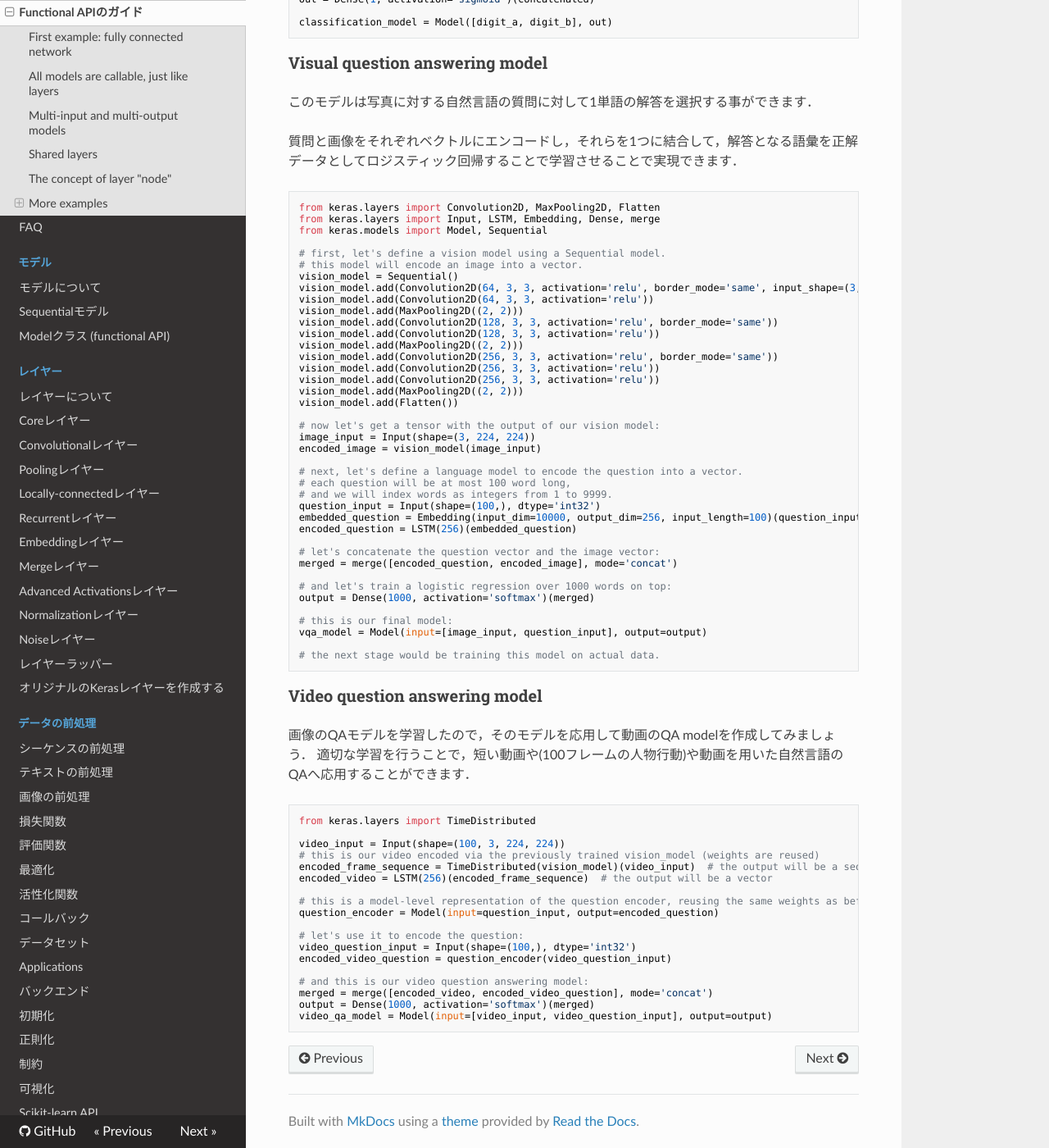
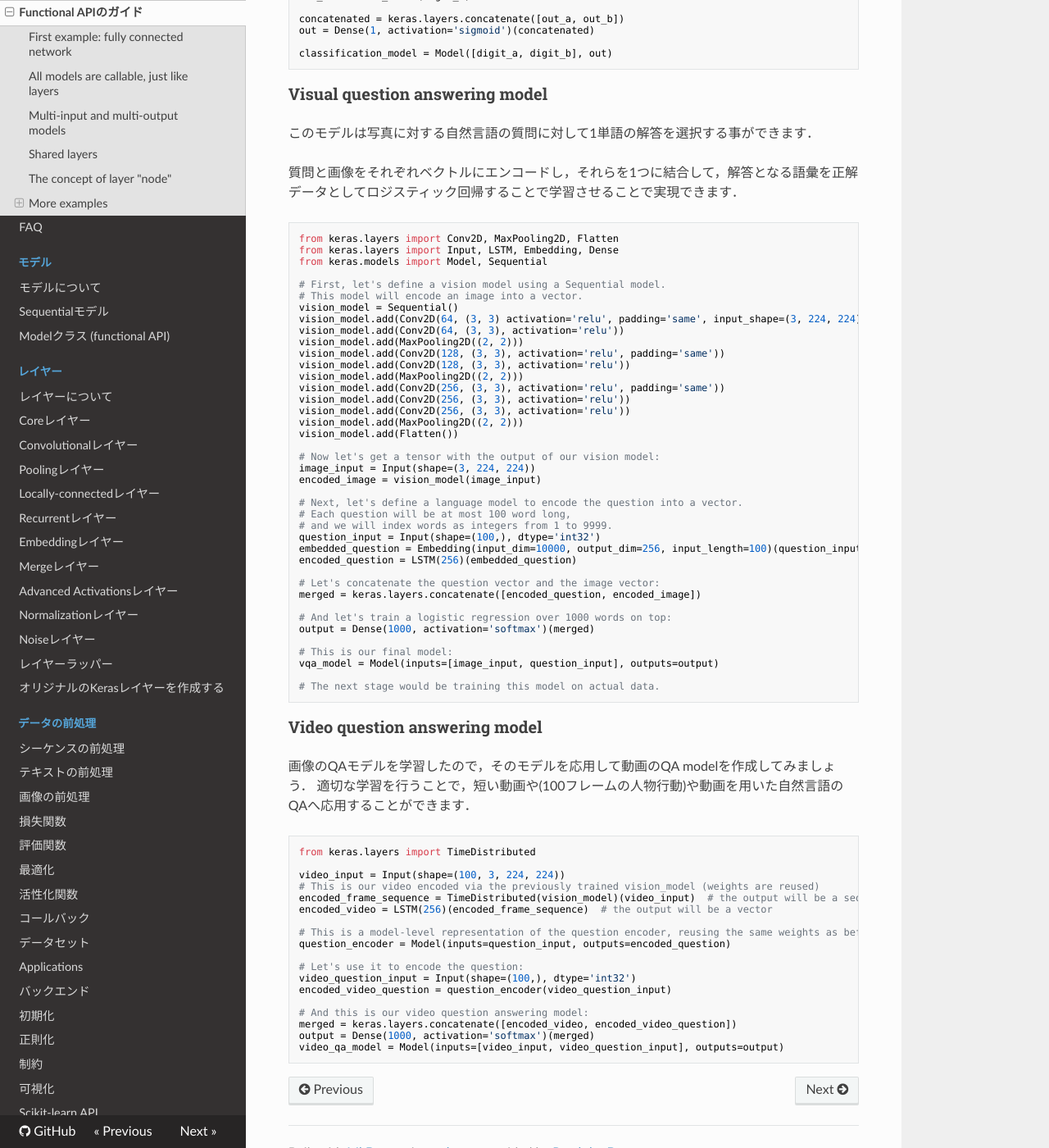
Before and after one commit to keras-team/keras-docs-ja, an MkDocs documentation site: the page built from sources/getting-started/functional-api-guide.md, in a window 1280 px wide and 1400 px high, scrolled down 7114 px. Shown: the whole window at 82% size. Built offline with MkDocs 1.6.1, drawn with Linux system fonts in a browser that asks for light colours; nearby versions of some CDN libraries; old or Windows-style settings are respelled for this version of MkDocs; some of the changed text lies outside the part shown.

Commit message:
Update functional-api-guide.md (#23)

````diff
--- a/sources/getting-started/functional-api-guide.md
+++ b/sources/getting-started/functional-api-guide.md
@@ -13,15 +13,15 @@ functional APIは，複数の出力があるモデルや有向非巡回グラフ
 下記のネットワークは`Sequential` modelによっても定義可能ですが，
 functional APIを使ったシンプルな例を見てきましょう．
 
-- layerのインスタンスは関数呼び出し可能で，戻り値としてtensorを返します
-- `Model`を定義することで入力と出力のtensorは接続されます
-- 上記で定義したモデルは`Sequential`と同様に利用可能です
+- layerのインスタンスは関数呼び出し可能で，戻り値としてtensorを返します．
+- `Model`を定義することで入力と出力のtensorは接続されます．
+- 上記で定義したモデルは`Sequential`と同様に利用可能です．
 
 ```python
 from keras.layers import Input, Dense
 from keras.models import Model
 
-# this returns a tensor
+# This returns a tensor
 inputs = Input(shape=(784,))
 
 # a layer instance is callable on a tensor, and returns a tensor
@@ -29,9 +29,9 @@ x = Dense(64, activation='relu')(inputs)
 x = Dense(64, activation='relu')(x)
 predictions = Dense(10, activation='softmax')(x)
 
-# this creates a model that includes
+# This creates a model that includes
 # the Input layer and three Dense layers
-model = Model(input=inputs, output=predictions)
+model = Model(inputs=inputs, outputs=predictions)
 model.compile(optimizer='rmsprop',
               loss='categorical_crossentropy',
               metrics=['accuracy'])
@@ -46,7 +46,7 @@ functional APIを利用することで，学習済みモデルの再利用が簡
 
 ```python
 x = Input(shape=(784,))
-# this works, and returns the 10-way softmax we defined above.
+# This works, and returns the 10-way softmax we defined above.
 y = model(x)
 ```
 
@@ -56,11 +56,11 @@ y = model(x)
 ```python
 from keras.layers import TimeDistributed
 
-# input tensor for sequences of 20 timesteps,
+# Input tensor for sequences of 20 timesteps,
 # each containing a 784-dimensional vector
 input_sequences = Input(shape=(20, 784))
 
-# this applies our previous model to every timestep in the input sequences.
+# This applies our previous model to every timestep in the input sequences.
 # the output of the previous model was a 10-way softmax,
 # so the output of the layer below will be a sequence of 20 vectors of size 10.
 processed_sequences = TimeDistributed(model)(input_sequences)
@@ -87,48 +87,48 @@ main inputはヘッドラインを整数のシーケンス(それぞれの整数
 
 
 ```python
-from keras.layers import Input, Embedding, LSTM, Dense, merge
+from keras.layers import Input, Embedding, LSTM, Dense
 from keras.models import Model
 
-# headline input: meant to receive sequences of 100 integers, between 1 and 10000.
-# note that we can name any layer by passing it a "name" argument.
+# Headline input: meant to receive sequences of 100 integers, between 1 and 10000.
+# Note that we can name any layer by passing it a "name" argument.
 main_input = Input(shape=(100,), dtype='int32', name='main_input')
 
-# this embedding layer will encode the input sequence
+# This embedding layer will encode the input sequence
 # into a sequence of dense 512-dimensional vectors.
 x = Embedding(output_dim=512, input_dim=10000, input_length=100)(main_input)
 
-# a LSTM will transform the vector sequence into a single vector,
+# A LSTM will transform the vector sequence into a single vector,
 # containing information about the entire sequence
 lstm_out = LSTM(32)(x)
 ```
 
-補助損失を追加し，LSTMとEmbeddeding layerの学習をスムーズに行えるようにします．
+ここでは補助損失を挿入し、LSTMとEmbeddedingレイヤーをスムーズにトレーニングできるようにしますが、モデルでは主損失がはるかに高くなります。
 
 
 ```python
-auxiliary_loss = Dense(1, activation='sigmoid', name='aux_output')(lstm_out)
+auxiliary_output = Dense(1, activation='sigmoid', name='aux_output')(lstm_out)
 ```
 
-ここで，補助の入力データをLSTMの出力とマージしてモデルへ流し込みます．
+この時点で、補助入力データをLSTM出力と連結してモデルに入力します。
 
 ```python
 auxiliary_input = Input(shape=(5,), name='aux_input')
-x = merge([lstm_out, auxiliary_input], mode='concat')
+x = keras.layers.concatenate([lstm_out, auxiliary_input])
 
-# we stack a deep fully-connected network on top
+# We stack a deep densely-connected network on top
 x = Dense(64, activation='relu')(x)
 x = Dense(64, activation='relu')(x)
 x = Dense(64, activation='relu')(x)
 
-# and finally we add the main logistic regression layer
-main_loss = Dense(1, activation='sigmoid', name='main_output')(x)
+# And finally we add the main logistic regression layer
+main_output = Dense(1, activation='sigmoid', name='main_output')(x)
 ```
 
 2つの入力と2つの出力を持ったモデルを定義します．
 
 ```python
-model = Model(input=[main_input, auxiliary_input], output=[main_loss, auxiliary_loss])
+model = Model(inputs=[main_input, auxiliary_input], outputs=[main_output, auxiliary_output])
 ```
 
 モデルをコンパイルし，補助損失に0.2の重み付けを行います．
@@ -181,7 +181,8 @@ functional APIでこのモデルを作成してみましょう．
 サイズが256の140個のシーケンスで，256次元のベクトルの各次元は文字(アルファベット以外も含めた256文字の出現頻度の高いもの）の有無を表します．
 
 ```python
-from keras.layers import Input, LSTM, Dense, merge
+import keras
+from keras.layers import Input, LSTM, Dense
 from keras.models import Model
 
 tweet_a = Input(shape=(140, 256))
@@ -191,31 +192,31 @@ tweet_b = Input(shape=(140, 256))
 それぞれのインプット間でレイヤーを共有するために，１つのレイヤーを生成し，そのレイヤーを用いて複数の入力を処理します．
 
 ```python
-# this layer can take as input a matrix
+# This layer can take as input a matrix
 # and will return a vector of size 64
 shared_lstm = LSTM(64)
 
-# when we reuse the same layer instance
+# When we reuse the same layer instance
 # multiple times, the weights of the layer
 # are also being reused
 # (it is effectively *the same* layer)
 encoded_a = shared_lstm(tweet_a)
 encoded_b = shared_lstm(tweet_b)
 
-# we can then concatenate the two vectors:
-merged_vector = merge([encoded_a, encoded_b], mode='concat', concat_axis=-1)
+# We can then concatenate the two vectors:
+merged_vector = keras.layers.concatenate([encoded_a, encoded_b], axis=-1)
 
-# and add a logistic regression on top
+# And add a logistic regression on top
 predictions = Dense(1, activation='sigmoid')(merged_vector)
 
-# we define a trainable model linking the
+# We define a trainable model linking the
 # tweet inputs to the predictions
-model = Model(input=[tweet_a, tweet_b], output=predictions)
+model = Model(inputs=[tweet_a, tweet_b], outputs=predictions)
 
 model.compile(optimizer='rmsprop',
               loss='binary_crossentropy',
               metrics=['accuracy'])
-model.fit([data_a, data_b], labels, nb_epoch=10)
+model.fit([data_a, data_b], labels, epochs=10)
 ```
 
 共有レイヤーの出力や出力のshapeを見てみましょう．
@@ -270,16 +271,16 @@ assert lstm.get_output_at(1) == encoded_b
 シンプルですね．
 
 `input_shape`と`output_shape`についても同じことが言えます．
-レイヤーが1つのノードしか持っていない，もしくは全てのノードが同じ入出力のshapeであれば，レイヤーの入出力のshapeが一意に定まり，`layer.output_shape`/`layer.input_shape`によって1つのshapeを返します．しかしながら，1つの`Convolution2D`レイヤーに`(3, 32, 32)`の入力と`(3, 64, 64)`の入力を行った場合，そのレイヤーは複数のinput/output shapeを持つことになるため，それぞれのshapeはノードのインデックスを指定することで取得することができます．
+レイヤーが1つのノードしか持っていない，もしくは全てのノードが同じ入出力のshapeであれば，レイヤーの入出力のshapeが一意に定まり，`layer.output_shape`/`layer.input_shape`によって1つのshapeを返します．しかしながら，1つの`Conv2D`レイヤーに`(3, 32, 32)`の入力と`(3, 64, 64)`の入力を行った場合，そのレイヤーは複数のinput/output shapeを持つことになるため，それぞれのshapeはノードのインデックスを指定することで取得することができます．
 
 ```python
 a = Input(shape=(3, 32, 32))
 b = Input(shape=(3, 64, 64))
 
-conv = Convolution2D(16, 3, 3, border_mode='same')
+conv = Conv2D(16, (3, 3), padding='same')
 conved_a = conv(a)
 
-# only one input so far, the following will work:
+# Only one input so far, the following will work:
 assert conv.input_shape == (None, 3, 32, 32)
 
 conved_b = conv(b)
@@ -300,20 +301,20 @@ assert conv.get_input_shape_at(1) == (None, 3, 64, 64)
 Inceptionモデルについての詳細は[Going Deeper with Convolutions](http://arxiv.org/abs/1409.4842)を参照．
 
 ```python
-from keras.layers import merge, Convolution2D, MaxPooling2D, Input
+from keras.layers import Conv2D, MaxPooling2D, Input
 
 input_img = Input(shape=(3, 256, 256))
 
-tower_1 = Convolution2D(64, 1, 1, border_mode='same', activation='relu')(input_img)
-tower_1 = Convolution2D(64, 3, 3, border_mode='same', activation='relu')(tower_1)
+tower_1 = Conv2D(64, (1, 1), padding='same', activation='relu')(input_img)
+tower_1 = Conv2D(64, (3, 3), padding='same', activation='relu')(tower_1)
 
-tower_2 = Convolution2D(64, 1, 1, border_mode='same', activation='relu')(input_img)
-tower_2 = Convolution2D(64, 5, 5, border_mode='same', activation='relu')(tower_2)
+tower_2 = Conv2D(64, (1, 1), padding='same', activation='relu')(input_img)
+tower_2 = Conv2D(64, (5, 5), padding='same', activation='relu')(tower_2)
 
-tower_3 = MaxPooling2D((3, 3), strides=(1, 1), border_mode='same')(input_img)
-tower_3 = Convolution2D(64, 1, 1, border_mode='same', activation='relu')(tower_3)
+tower_3 = MaxPooling2D((3, 3), strides=(1, 1), padding='same')(input_img)
+tower_3 = Conv2D(64, (1, 1), padding='same', activation='relu')(tower_3)
 
-output = merge([tower_1, tower_2, tower_3], mode='concat', concat_axis=1)
+output = keras.layers.concatenate([tower_1, tower_2, tower_3], axis=1)
 ```
 
 ### Residual connection on a convolution layer
@@ -321,14 +322,14 @@ output = merge([tower_1, tower_2, tower_3], mode='concat', concat_axis=1)
 Residual networksモデルについての詳細は[Deep Residual Learning for Image Recognition](http://arxiv.org/abs/1512.03385)を参照．
 
 ```python
-from keras.layers import merge, Convolution2D, Input
+from keras.layers import Conv2D, Input
 
 # input tensor for a 3-channel 256x256 image
 x = Input(shape=(3, 256, 256))
 # 3x3 conv with 3 output channels (same as input channels)
-y = Convolution2D(3, 3, 3, border_mode='same')(x)
+y = Conv2D(3, (3, 3), padding='same')(x)
 # this returns x + y.
-z = merge([x, y], mode='sum')
+z = keras.layers.add([x, y])
 ```
 
 ### Shared vision model
@@ -336,27 +337,27 @@ z = merge([x, y], mode='sum')
 このモデルでは，2つのMNISTの数字が同じものかどうかを識別するために，同じ画像処理のモジュールを2つの入力で再利用しています．
 
 ```python
-from keras.layers import merge, Convolution2D, MaxPooling2D, Input, Dense, Flatten
+from keras.layers import Conv2D, MaxPooling2D, Input, Dense, Flatten
 from keras.models import Model
 
-# first, define the vision modules
+# First, define the vision modules
 digit_input = Input(shape=(1, 27, 27))
-x = Convolution2D(64, 3, 3)(digit_input)
-x = Convolution2D(64, 3, 3)(x)
+x = Conv2D(64, (3, 3))(digit_input)
+x = Conv2D(64, (3, 3))(x)
 x = MaxPooling2D((2, 2))(x)
 out = Flatten()(x)
 
 vision_model = Model(digit_input, out)
 
-# then define the tell-digits-apart model
+# Then define the tell-digits-apart model
 digit_a = Input(shape=(1, 27, 27))
 digit_b = Input(shape=(1, 27, 27))
 
-# the vision model will be shared, weights and all
+# The vision model will be shared, weights and all
 out_a = vision_model(digit_a)
 out_b = vision_model(digit_b)
 
-concatenated = merge([out_a, out_b], mode='concat')
+concatenated = keras.layers.concatenate([out_a, out_b])
 out = Dense(1, activation='sigmoid')(concatenated)
 
 classification_model = Model([digit_a, digit_b], out)
@@ -370,46 +371,46 @@ classification_model = Model([digit_a, digit_b], out)
 
 
 ```python
-from keras.layers import Convolution2D, MaxPooling2D, Flatten
-from keras.layers import Input, LSTM, Embedding, Dense, merge
+from keras.layers import Conv2D, MaxPooling2D, Flatten
+from keras.layers import Input, LSTM, Embedding, Dense
 from keras.models import Model, Sequential
 
-# first, let's define a vision model using a Sequential model.
-# this model will encode an image into a vector.
+# First, let's define a vision model using a Sequential model.
+# This model will encode an image into a vector.
 vision_model = Sequential()
-vision_model.add(Convolution2D(64, 3, 3, activation='relu', border_mode='same', input_shape=(3, 224, 224)))
-vision_model.add(Convolution2D(64, 3, 3, activation='relu'))
+vision_model.add(Conv2D(64, (3, 3) activation='relu', padding='same', input_shape=(3, 224, 224)))
+vision_model.add(Conv2D(64, (3, 3), activation='relu'))
 vision_model.add(MaxPooling2D((2, 2)))
-vision_model.add(Convolution2D(128, 3, 3, activation='relu', border_mode='same'))
-vision_model.add(Convolution2D(128, 3, 3, activation='relu'))
+vision_model.add(Conv2D(128, (3, 3), activation='relu', padding='same'))
+vision_model.add(Conv2D(128, (3, 3), activation='relu'))
 vision_model.add(MaxPooling2D((2, 2)))
-vision_model.add(Convolution2D(256, 3, 3, activation='relu', border_mode='same'))
-vision_model.add(Convolution2D(256, 3, 3, activation='relu'))
-vision_model.add(Convolution2D(256, 3, 3, activation='relu'))
+vision_model.add(Conv2D(256, (3, 3), activation='relu', padding='same'))
+vision_model.add(Conv2D(256, (3, 3), activation='relu'))
+vision_model.add(Conv2D(256, (3, 3), activation='relu'))
 vision_model.add(MaxPooling2D((2, 2)))
 vision_model.add(Flatten())
 
-# now let's get a tensor with the output of our vision model:
+# Now let's get a tensor with the output of our vision model:
 image_input = Input(shape=(3, 224, 224))
 encoded_image = vision_model(image_input)
 
-# next, let's define a language model to encode the question into a vector.
-# each question will be at most 100 word long,
+# Next, let's define a language model to encode the question into a vector.
+# Each question will be at most 100 word long,
 # and we will index words as integers from 1 to 9999.
 question_input = Input(shape=(100,), dtype='int32')
 embedded_question = Embedding(input_dim=10000, output_dim=256, input_length=100)(question_input)
 encoded_question = LSTM(256)(embedded_question)
 
-# let's concatenate the question vector and the image vector:
-merged = merge([encoded_question, encoded_image], mode='concat')
+# Let's concatenate the question vector and the image vector:
+merged = keras.layers.concatenate([encoded_question, encoded_image])
 
-# and let's train a logistic regression over 1000 words on top:
+# And let's train a logistic regression over 1000 words on top:
 output = Dense(1000, activation='softmax')(merged)
 
-# this is our final model:
-vqa_model = Model(input=[image_input, question_input], output=output)
+# This is our final model:
+vqa_model = Model(inputs=[image_input, question_input], outputs=output)
 
-# the next stage would be training this model on actual data.
+# The next stage would be training this model on actual data.
 ```
 
 ### Video question answering model
@@ -421,19 +422,19 @@ vqa_model = Model(input=[image_input, question_input], output=output)
 from keras.layers import TimeDistributed
 
 video_input = Input(shape=(100, 3, 224, 224))
-# this is our video encoded via the previously trained vision_model (weights are reused)
+# This is our video encoded via the previously trained vision_model (weights are reused)
 encoded_frame_sequence = TimeDistributed(vision_model)(video_input)  # the output will be a sequence of vectors
 encoded_video = LSTM(256)(encoded_frame_sequence)  # the output will be a vector
 
-# this is a model-level representation of the question encoder, reusing the same weights as before:
-question_encoder = Model(input=question_input, output=encoded_question)
+# This is a model-level representation of the question encoder, reusing the same weights as before:
+question_encoder = Model(inputs=question_input, outputs=encoded_question)
 
-# let's use it to encode the question:
+# Let's use it to encode the question:
 video_question_input = Input(shape=(100,), dtype='int32')
 encoded_video_question = question_encoder(video_question_input)
 
-# and this is our video question answering model:
-merged = merge([encoded_video, encoded_video_question], mode='concat')
+# And this is our video question answering model:
+merged = keras.layers.concatenate([encoded_video, encoded_video_question])
 output = Dense(1000, activation='softmax')(merged)
-video_qa_model = Model(input=[video_input, video_question_input], output=output)
+video_qa_model = Model(inputs=[video_input, video_question_input], outputs=output)
 ```
````
Also changed, not shown: other parts of sources/getting-started/functional-api-guide.md (+3 -3 lines).
